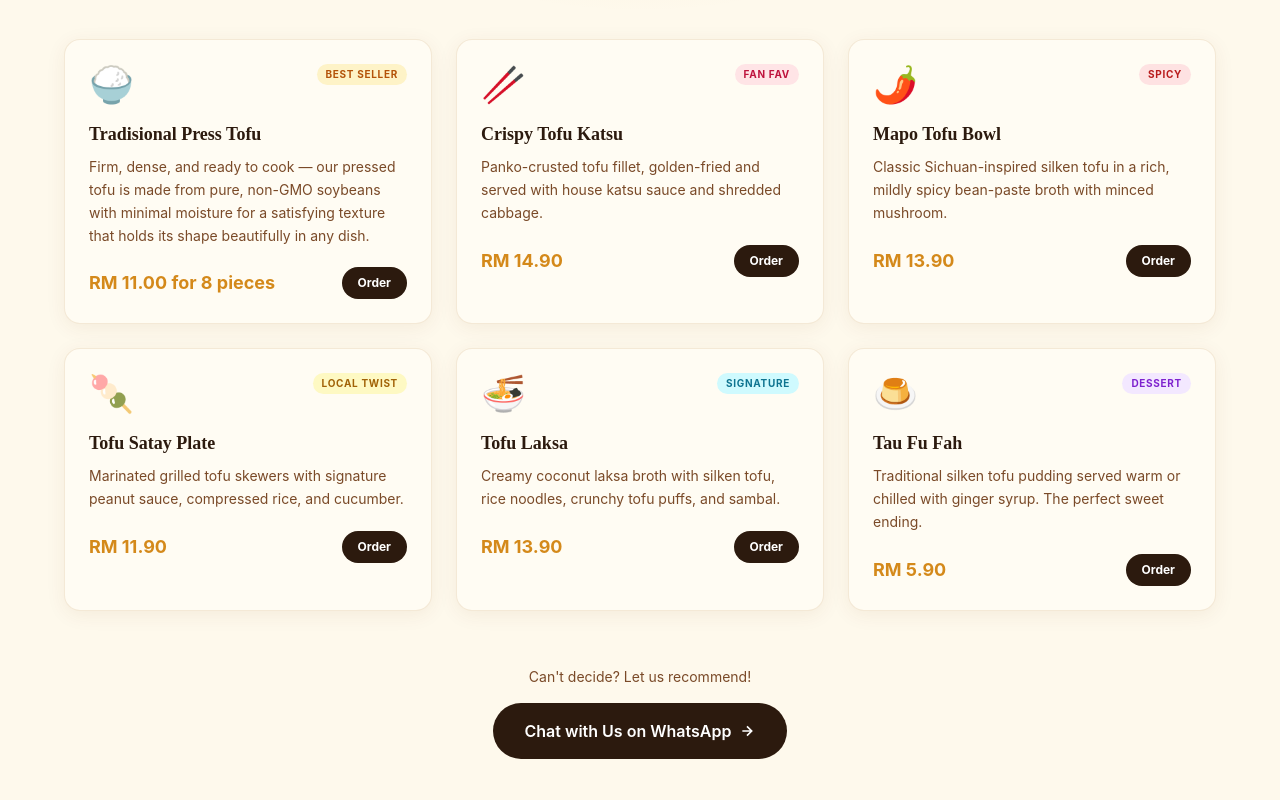
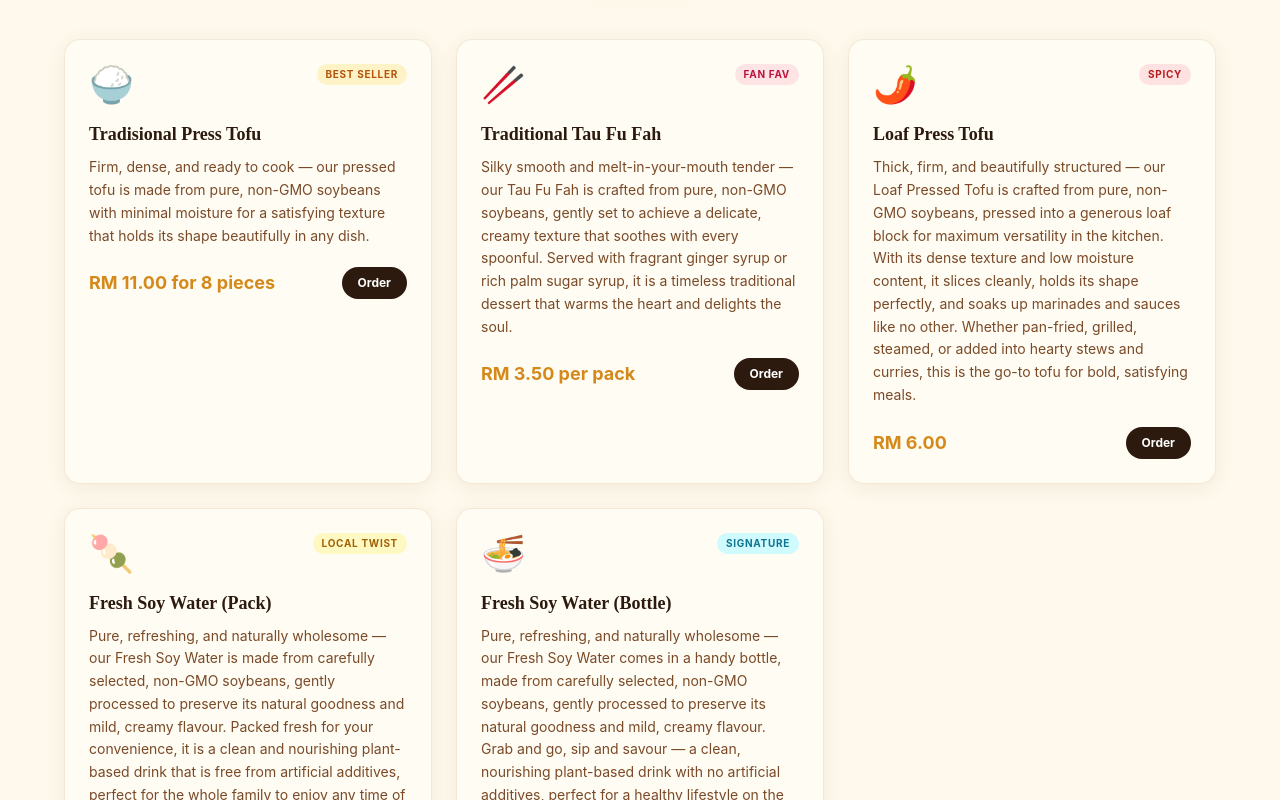
Before and after one commit to SenaLadz/tofuhauz, a Next.js app: page / in a window 1280 px wide. Shown: the part 1480-2280 px from the top of the page. Built offline with nearby package versions, Linux system fonts and the light colour scheme.

Commit message:
update: sync BM menu to match EN menu changes

```diff
--- a/pages/index.tsx
+++ b/pages/index.tsx
@@ -40,11 +40,10 @@ const T = {
     },
     menu: [
       { name:'Tradisional Press Tofu',  desc:'Firm, dense, and ready to cook — our pressed tofu is made from pure, non-GMO soybeans with minimal moisture for a satisfying texture that holds its shape beautifully in any dish.', price:'RM 11.00 for 8 pieces', badge:'Best Seller',  badgeColor:'bg-amber-100 text-amber-700',  emoji:'🍚' },
-      { name:'Crispy Tofu Katsu', desc:'Panko-crusted tofu fillet, golden-fried and served with house katsu sauce and shredded cabbage.',   price:'RM 14.90', badge:'Fan Fav',      badgeColor:'bg-rose-100 text-rose-700',    emoji:'🥢' },
-      { name:'Mapo Tofu Bowl',    desc:'Classic Sichuan-inspired silken tofu in a rich, mildly spicy bean-paste broth with minced mushroom.',price:'RM 13.90', badge:'Spicy',        badgeColor:'bg-red-100 text-red-700',      emoji:'🌶️' },
-      { name:'Tofu Satay Plate',  desc:'Marinated grilled tofu skewers with signature peanut sauce, compressed rice, and cucumber.',        price:'RM 11.90', badge:'Local Twist',  badgeColor:'bg-yellow-100 text-yellow-700',emoji:'🍡' },
-      { name:'Tofu Laksa',        desc:'Creamy coconut laksa broth with silken tofu, rice noodles, crunchy tofu puffs, and sambal.',        price:'RM 13.90', badge:'Signature',    badgeColor:'bg-cyan-100 text-cyan-700',    emoji:'🍜' },
-      { name:'Tau Fu Fah',        desc:'Traditional silken tofu pudding served warm or chilled with ginger syrup. The perfect sweet ending.', price:'RM 5.90',  badge:'Dessert',      badgeColor:'bg-purple-100 text-purple-700',emoji:'🍮' },
+      { name:'Traditional Tau Fu Fah', desc:'Silky smooth and melt-in-your-mouth tender — our Tau Fu Fah is crafted from pure, non-GMO soybeans, gently set to achieve a delicate, creamy texture that soothes with every spoonful. Served with fragrant ginger syrup or rich palm sugar syrup, it is a timeless traditional dessert that warms the heart and delights the soul.',   price:'RM 3.50 per pack', badge:'Fan Fav',      badgeColor:'bg-rose-100 text-rose-700',    emoji:'🥢' },
+      { name:'Loaf Press Tofu',    desc:'Thick, firm, and beautifully structured — our Loaf Pressed Tofu is crafted from pure, non-GMO soybeans, pressed into a generous loaf block for maximum versatility in the kitchen. With its dense texture and low moisture content, it slices cleanly, holds its shape perfectly, and soaks up marinades and sauces like no other. Whether pan-fried, grilled, steamed, or added into hearty stews and curries, this is the go-to tofu for bold, satisfying meals.',price:'RM 6.00', badge:'Spicy',        badgeColor:'bg-red-100 text-red-700',      emoji:'🌶️' },
+      { name:'Fresh Soy Water (Pack)',  desc:'Pure, refreshing, and naturally wholesome — our Fresh Soy Water is made from carefully selected, non-GMO soybeans, gently processed to preserve its natural goodness and mild, creamy flavour. Packed fresh for your convenience, it is a clean and nourishing plant-based drink that is free from artificial additives, perfect for the whole family to enjoy any time of the day.',        price:'RM 6.00', badge:'Local Twist',  badgeColor:'bg-yellow-100 text-yellow-700',emoji:'🍡' },
+      { name:'Fresh Soy Water (Bottle)',        desc:'Pure, refreshing, and naturally wholesome — our Fresh Soy Water comes in a handy bottle, made from carefully selected, non-GMO soybeans, gently processed to preserve its natural goodness and mild, creamy flavour. Grab and go, sip and savour — a clean, nourishing plant-based drink with no artificial additives, perfect for a healthy lifestyle on the move.',        price:'RM 2.00', badge:'Signature',    badgeColor:'bg-cyan-100 text-cyan-700',    emoji:'🍜' },
     ],
     about: {
       label:   'Our Story',
@@ -104,12 +103,11 @@ const T = {
       orderBtn:   'Pesan',
     },
     menu: [
-      { name:'Tauhu Press Tradisional',  desc:'Padat, kenyal, dan sedia untuk dimasak — tauhu press kami diperbuat daripada kacang soya tulen tanpa GMO dengan kandungan air yang rendah, menghasilkan tekstur yang memuaskan dan mengekalkan bentuknya dengan sempurna dalam setiap hidangan.',   price:'RM 11.00 untuk 8 ketul', badge:'Terlaris',        badgeColor:'bg-amber-100 text-amber-700',  emoji:'🍚' },
-      { name:'Tauhu Katsu Rangup',    desc:'Fillet tauhu bersalut panko, digoreng emas dan dihidangkan dengan sos katsu istimewa dan kobis hiris.',                 price:'RM 14.90', badge:'Kegemaran',       badgeColor:'bg-rose-100 text-rose-700',    emoji:'🥢' },
-      { name:'Mangkuk Mapo Tauhu',    desc:'Tauhu sutera klasik ilham Sichuan dalam kuah pasta kacang yang kaya dan sedikit pedas dengan cendawan cincang.',       price:'RM 13.90', badge:'Pedas',           badgeColor:'bg-red-100 text-red-700',      emoji:'🌶️' },
-      { name:'Pinggan Satay Tauhu',   desc:'Cucuk tauhu panggang marinated dengan sos kacang istimewa, nasi mampat, dan timun.',                                    price:'RM 11.90', badge:'Sentuhan Tempatan',badgeColor:'bg-yellow-100 text-yellow-700',emoji:'🍡' },
-      { name:'Laksa Tauhu',           desc:'Kuah laksa kelapa berkrim dengan tauhu sutera, mi beras, tauhu puff rangup, dan sambal.',                               price:'RM 13.90', badge:'Signature',       badgeColor:'bg-cyan-100 text-cyan-700',    emoji:'🍜' },
-      { name:'Tau Fu Fah',            desc:'Pudding tauhu sutera tradisional dihidangkan panas atau sejuk dengan sirap halia. Pencuci mulut yang sempurna.',        price:'RM 5.90',  badge:'Pencuci Mulut',   badgeColor:'bg-purple-100 text-purple-700',emoji:'🍮' },
+      { name:'Tauhu Press Tradisional',  desc:'Padat, kenyal, dan sedia untuk dimasak — tauhu press kami diperbuat daripada kacang soya tulen tanpa GMO dengan kandungan air yang rendah, menghasilkan tekstur yang memuaskan dan mengekalkan bentuknya dengan sempurna dalam setiap hidangan.',                                                                                                                                                                                                                                                                                                price:'RM 11.00 untuk 8 ketul', badge:'Terlaris',          badgeColor:'bg-amber-100 text-amber-700',  emoji:'🍚' },
+      { name:'Tau Fu Fah Tradisional', desc:'Lembut, licin, dan cair di mulut — Tau Fu Fah kami dibuat daripada kacang soya tulen tanpa GMO, diset dengan teliti untuk menghasilkan tekstur yang halus dan berkrim yang menenangkan dengan setiap suapan. Dihidangkan dengan sirap halia yang wangi atau sirap gula merah yang kaya, ia adalah pencuci mulut tradisional yang abadi yang menghangatkan hati dan menyukakan jiwa.',                                                                                                                                                                   price:'RM 3.50 setiap pek',     badge:'Kegemaran',         badgeColor:'bg-rose-100 text-rose-700',    emoji:'🥢' },
+      { name:'Tauhu Press Loaf',       desc:'Tebal, padat, dan berstruktur indah — Tauhu Press Loaf kami dibuat daripada kacang soya tulen tanpa GMO, ditekan ke dalam blok loaf yang besar untuk fleksibiliti maksimum di dapur. Dengan teksturnya yang padat dan kandungan air yang rendah, ia dipotong dengan bersih, mengekalkan bentuknya dengan sempurna, dan menyerap marinasi dan sos seperti tiada yang lain. Sama ada digoreng, dibakar, dikukus, atau ditambah ke dalam rebusan dan kari yang sedap, ini adalah tauhu pilihan untuk hidangan yang berani dan memuaskan.', price:'RM 6.00',                badge:'Terlaris',          badgeColor:'bg-red-100 text-red-700',      emoji:'🌶️' },
+      { name:'Air Soya Segar (Pek)',   desc:'Tulen, menyegarkan, dan semulajadi berkhasiat — Air Soya Segar kami dibuat daripada kacang soya terpilih tanpa GMO, diproses dengan lembut untuk mengekalkan kebaikan semulajadi dan rasa ringan yang berkrim. Dikemas segar untuk kemudahan anda, ia adalah minuman berasaskan tumbuhan yang bersih dan berkhasiat tanpa bahan tambahan buatan, sesuai untuk seluruh keluarga menikmati pada bila-bila masa.',                                                                                                                              price:'RM 6.00',                badge:'Sentuhan Tempatan', badgeColor:'bg-yellow-100 text-yellow-700',emoji:'🍡' },
+      { name:'Air Soya Segar (Botol)', desc:'Tulen, menyegarkan, dan semulajadi berkhasiat — Air Soya Segar kami hadir dalam botol yang mudah, dibuat daripada kacang soya terpilih tanpa GMO, diproses dengan lembut untuk mengekalkan kebaikan semulajadi dan rasa ringan yang berkrim. Ambil dan pergi, teguk dan nikmati — minuman berasaskan tumbuhan yang bersih dan berkhasiat tanpa bahan tambahan buatan, sesuai untuk gaya hidup sihat yang aktif.',                                                                                                                            price:'RM 2.00',                badge:'Signature',         badgeColor:'bg-cyan-100 text-cyan-700',    emoji:'🍜' },
     ],
     about: {
       label:   'Kisah Kami',
```
